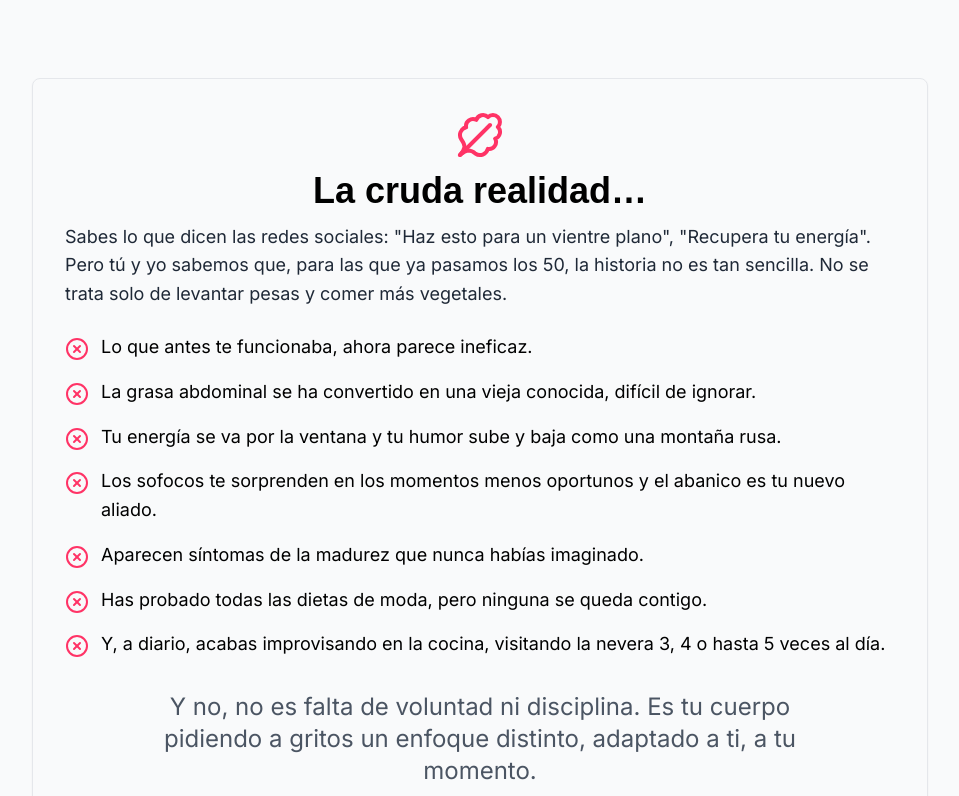
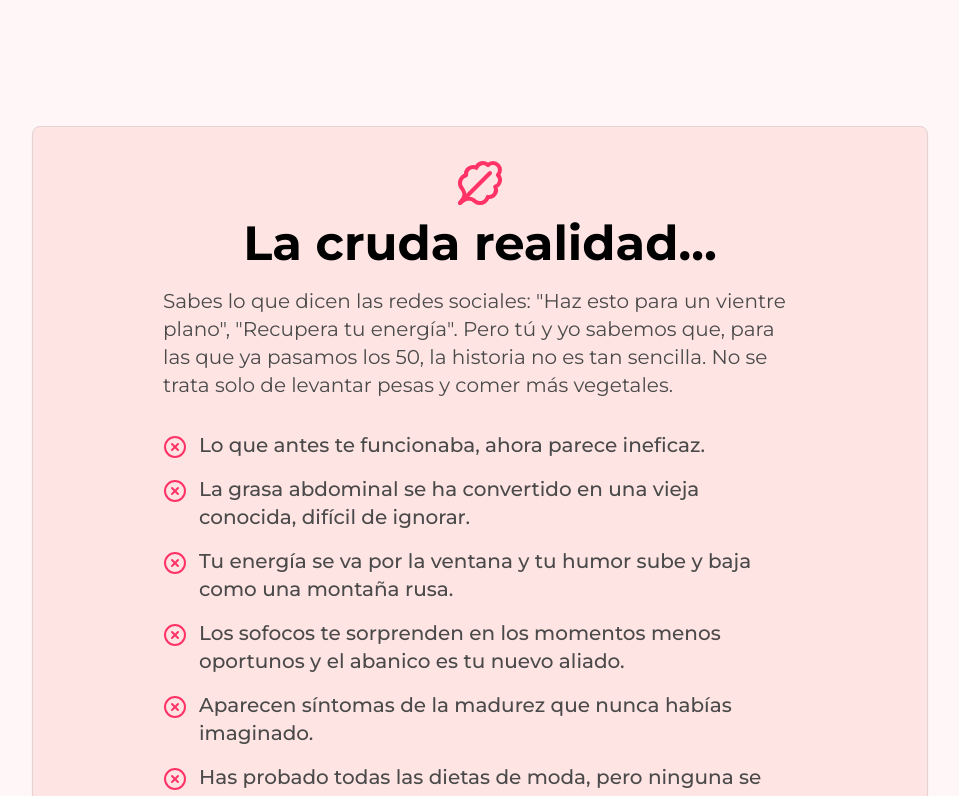
Before and after one commit to eventuresync/landing-template, a Next.js app: page / in a window 1280 px wide. Shown: the part 1144-1940 px from the top of the page, without its empty margins (160-1119 px from the left). Built offline with nearby package versions, Linux system fonts and the light colour scheme.

Commit message:
fixed some style color and space issues

```diff
--- a/app/globals.css
+++ b/app/globals.css
@@ -11,8 +11,8 @@
   --color-rating: #FFD700;
 
   /* Typography */
-  --font-titles: 'sans-serif-condensed', sans-serif;
-  --font-body: 'sans-serif-modern', sans-serif;
+  --font-titles: 'Montserrat', sans-serif;
+  --font-body: 'Montserrat', sans-serif;
 
   /* Font sizes */
   --text-h1: clamp(48px, 5vw, 56px);
--- a/app/layout.tsx
+++ b/app/layout.tsx
@@ -1,8 +1,11 @@
 import './globals.css';
 import type { Metadata } from 'next';
-import { Inter } from 'next/font/google';
+import { Montserrat } from 'next/font/google';
 
-const inter = Inter({ subsets: ['latin'] });
+const montserrat = Montserrat({
+  subsets: ['latin'],
+  display: 'swap',
+});
 
 export const metadata: Metadata = {
   title: 'Pilar Benitez | Programa Autocuidarte',
@@ -16,7 +19,7 @@ export default function RootLayout({
 }) {
   return (
     <html lang="es">
-      <body className={inter.className}>{children}</body>
+      <body className={montserrat.className}>{children}</body>
     </html>
   );
 }
--- a/app/page.tsx
+++ b/app/page.tsx
@@ -38,7 +38,7 @@ import Testimonials2 from '@/components/sections/StudentResults';
 
 export default function Home() {
   return (
-    <main className="min-h-screen bg-gray-50">
+    <main className="min-h-screen bg-[#FFF7F7]">
       <Header />
       <Hero />
       <Reality />
--- a/components/sections/AboutPilar.tsx
+++ b/components/sections/AboutPilar.tsx
@@ -6,7 +6,7 @@ import Image from 'next/image';
 
 export default function AboutPilar() {
   return (
-    <section className="py-20 relative max-w-[960px] mx-auto">
+    <section className="pt-20 pb-10 relative max-w-[960px] mx-auto">
       <div className="mx-auto px-4">
         <div className="flex flex-col gap-12 items-center max-w-6xl mx-auto">
 
--- a/components/sections/CourseInclude.tsx
+++ b/components/sections/CourseInclude.tsx
@@ -49,7 +49,7 @@ export default function CourseIncludes() {
           <Card className="p-8">
             <div className="flex flex-col items-center gap-3 mb-6">
               <UserCheck className="w-12 h-12 text-[#FF3366]" />
-              <h3 className="text-4xl text-center font-bold">
+              <h3 className="text-3xl lg:text-5xl text-center font-bold">
                 ¿Qué incluye el curso?
               </h3>
             </div>
@@ -63,7 +63,7 @@ export default function CourseIncludes() {
                     }}
                     className="mt-1 text-[#FF3366]"
                   />
-                  <div dangerouslySetInnerHTML={{ __html: item || '' }}></div>
+                  <div className='text-lg text-[#4A4A4A]' dangerouslySetInnerHTML={{ __html: item || '' }}></div>
                 </li>
               ))}
             </ul>
--- a/components/sections/Hero.tsx
+++ b/components/sections/Hero.tsx
@@ -20,8 +20,8 @@ export default function Hero() {
       </div>
 
       <Button
-        size="lg"
-        className="bg-[#FF3366] hover:bg-[#FF1F59] text-white px-8 py-6 text-lg rounded-full"
+        size="xl"
+        className="bg-[#FF3366] hover:bg-[#FF1F59] text-white text-2xl rounded-full"
       >
         ¡Empieza hoy mismo!
       </Button>
--- a/components/sections/Pricing.tsx
+++ b/components/sections/Pricing.tsx
@@ -6,33 +6,42 @@ import { Button } from '@/components/ui/button';
 
 export default function Pricing() {
   return (
-    <section className="py-20 bg-gray-50 max-w-[960px] mx-auto">
+    <section className="pb-20 pt-10 bg-gray-50 max-w-[960px] mx-auto">
       <div className="container mx-auto px-4">
-        <p className="text-l text-gray-600  text-center">
-        Es hora de que…
-        </p>
-        <p className="text-2xl text-center font-black mb-12 max-w-2xl mx-auto">
+        <p className="text-l text-gray-600 text-center">Es hora de que…</p>
+        <p className="text-2xl text-center text-[#4A4A4A] font-bold mb-12 max-w-2xl mx-auto">
           Comiences a deshincharte, recuperar tu energía
-        <br/>
-        y eliminar los síntomas de la menopausia
+          <br />y eliminar los síntomas de la menopausia
         </p>
 
-        <div className='flex items-center justify-center gap-12'>
-        <Card className="max-w-l p-8 md:p-12">
+        <div className="grid md:grid-cols-2 gap-8">
+          <Card className="p-8 md:p-12 h-full flex flex-col">
+            <div className="text-center mb-12">
+              <h3 className="text-xl font-bold text-[#FF3366] mb-2">
+                Curso
+              </h3>
+              <h4 className="text-2xl font-black">
+                Deshincharse 50+
+              </h4>
+              <div className="w-16 h-0.5 bg-[#FF3366] mx-auto mt-4"></div>
+            </div>
             <div className="text-center mb-8">
               <div className="text-4xl md:text-5xl font-black text-[#FF3366] mt-2">
                 347€
               </div>
               <p className="text-gray-600 mt-2">2 cuotas</p>
               <p className="text-gray-600">O pago único (ahorra 120€)</p>
+            <div className="w-full h-0.5 bg-[#FF3366] mx-auto mt-8"></div>
             </div>
 
-          <div className="flex justify-center items-center">
-            <span className="text-2xl font-bold text-gray-800 mb-4">
+
+            <div className="flex justify-center items-center mb-4">
+              <span className="text-2xl font-bold text-gray-800">
                 Lo que recibes
               </span>
             </div>
-          <div className="space-y-4 mb-8">
+
+            <div className="space-y-4 mb-8 flex-grow">
               {[
                 'Acceso de por vida al contenido',
                 'Actualizaciones gratuitas',
@@ -41,32 +50,46 @@ export default function Pricing() {
                 'Certificado de finalización',
                 'Bonus: 30 días de mentoría grupal',
               ].map((feature, i) => (
-              <div key={i} className="flex items-center space-x-3">
-                <Check className="w-5 h-5 text-[#FF3366]" />
+                <div key={i} className="flex items-start space-x-3">
+                  <Check className="w-5 h-5 text-[#FF3366] mt-1 flex-shrink-0" />
                   <span>{feature}</span>
                 </div>
               ))}
             </div>
 
-          <Button className="w-full bg-[#FF3366] hover:bg-[#FF1F59] text-white py-6 text-lg rounded-full">
-            ¡Quiero Unirme Ahora!
+            <Button className="w-full bg-[#FF3366] hover:bg-[#FF1F59] text-white py-6 text-lg rounded-full mt-auto uppercase font-bold">
+              ¡Empieza hoy!
             </Button>
           </Card>
-        <Card className="max-w-xl p-8 md:p-12">
-          <div className="text-center mb-8">
-            <div className="text-4xl md:text-5xl font-black text-[#FF3366] mt-2">
-              347€
-            </div>
-            <p className="text-gray-600 mt-2">2 cuotas</p>
-            <p className="text-gray-600">O pago único (ahorra 120€)</p>
+
+          <Card className="p-8 md:p-12 h-full flex flex-col">
+          <div className="text-center mb-12">
+              <h3 className="text-xl font-bold text-[#FF3366] mb-2">
+                Mentoría
+              </h3>
+              <h4 className="text-2xl font-black">
+                Autocuidarse 50+
+              </h4>
+              <div className="w-16 h-0.5 bg-[#FF3366] mx-auto mt-4"></div>
             </div>
 
-          <div className="flex justify-center items-center">
-            <span className="text-2xl font-bold text-gray-800 mb-4">
+            <div className="text-center mb-8">
+              <h4 className="text-2xl font-bold mb-4 mt-4">
+                Mentoría Premium con Pilar
+              </h4>
+              <p className="text-gray-600">
+                Reserva una cita con mi equipo para conocernos y ver si podemos ayudarte.
+              </p>
+              <div className="w-full h-0.5 bg-[#FF3366] mx-auto mt-8"></div>
+            </div>
+
+            <div className="flex justify-center items-center mb-4">
+              <span className="text-2xl font-bold text-gray-800">
                 Lo que recibes
               </span>
             </div>
-          <div className="space-y-4 mb-8">
+
+            <div className="space-y-4 mb-8 flex-grow">
               {[
                 'Acceso completo al curso Deshincarse 50+ y los bonos extra',
                 'Sesión inicial 1:1 con Pilar',
@@ -76,21 +99,18 @@ export default function Pricing() {
                 'Sesión final de cierre con Pilar',
                 'Soporte diario y comunidad por chat',
               ].map((feature, i) => (
-              <div key={i} className="flex items-center space-x-3">
-                <Check className="w-5 h-5 text-[#FF3366]" />
+                <div key={i} className="flex items-start space-x-3">
+                  <Check className="w-5 h-5 text-[#FF3366] mt-1 flex-shrink-0" />
                   <span>{feature}</span>
                 </div>
               ))}
             </div>
 
-          <Button className="w-full bg-[#FF3366] hover:bg-[#FF1F59] text-white py-6 text-lg rounded-full">
-            ¡Quiero Unirme Ahora!
+            <Button className="w-full bg-[#FF3366] hover:bg-[#FF1F59] text-white py-6 text-lg font-bold rounded-full mt-auto uppercase">
+              ¡Quiero Aplicar a la Mentoría!
             </Button>
           </Card>
         </div>
-
-
-
       </div>
     </section>
   );
--- a/components/sections/ProgramIncludes.tsx
+++ b/components/sections/ProgramIncludes.tsx
@@ -31,7 +31,7 @@ export default function ProgramIncludes() {
           <Card className="p-8">
             <div className="flex flex-col items-center gap-3 mb-6">
               <UserCheck className="w-12 h-12 text-[#FF3366]" />
-              <h3 className="text-4xl text-center font-bold">
+              <h3 className="text-3xl lg:text-5xl text-center font-bold">
                 ¿Qué incluye la mentoría?
               </h3>
             </div>
@@ -45,7 +45,7 @@ export default function ProgramIncludes() {
                     }}
                     className="mt-1 text-[#FF3366]"
                   />
-                  <div dangerouslySetInnerHTML={{ __html: item }}></div>
+                  <div className='text-lg text-[#4A4A4A]' dangerouslySetInnerHTML={{ __html: item }}></div>
                 </li>
               ))}
             </ul>
@@ -54,8 +54,8 @@ export default function ProgramIncludes() {
       </div>
       <div className="pt-12 flex justify-center items-center">
         <Button
-          size="lg"
-          className="bg-[#FF3366] hover:bg-[#FF1F59] text-white px-8 py-6 text-lg rounded-full"
+          size="xl"
+          className="bg-[#FF3366] hover:bg-[#FF1F59] text-white text-2xl rounded-full"
         >
           ¡Esto es para mi!
         </Button>
--- a/components/sections/Reality.tsx
+++ b/components/sections/Reality.tsx
@@ -17,16 +17,16 @@ const courseIncludesList = [
 
 export default function Reality() {
   return (
-    <section className="pt-20 pb-4 bg-gray-50 max-w-[960px] mx-auto">
+    <section className="pt-20 pb-4  max-w-[960px] mx-auto">
       <div className="container mx-auto px-4">
         <div className="flex justify-center items-center max-w-4xl mx-auto">
-          <Card className="p-8">
+          <Card className="p-8 px-[30px] lg:px-[130px]">
             <div className="flex flex-col items-center gap-3 mb-6">
               <LeafyGreen className="w-12 h-12 text-[#FF3366]" />
-              <h3 className="text-4xl text-center font-bold">
+              <h3 className="text-3xl lg:text-5xl text-center font-bold">
                 La cruda realidad…
               </h3>
-              <p className="text-l text-gray-800 ">
+              <p className="text-xl text-[#4A4A4A] mt-2 mb-2">
               Sabes lo que dicen las redes sociales: "Haz esto para un vientre plano", "Recupera tu energía". Pero tú y yo sabemos que, para las que ya pasamos los 50, la historia no es tan sencilla. No se trata solo de levantar pesas y comer más vegetales.
               </p>
             </div>
@@ -40,13 +40,14 @@ export default function Reality() {
                     }}
                     className="mt-1 text-[#FF3366]"
                   />
-                  <div dangerouslySetInnerHTML={{ __html: item || '' }}></div>
+                  <div className='text-xl font-medium text-[#4A4A4A]' dangerouslySetInnerHTML={{ __html: item || '' }}></div>
                 </li>
               ))}
             </ul>
-            <p className="text-2xl text-center text-gray-600 mt-8  max-w-2xl mx-auto">
-              Y no, no es falta de voluntad ni disciplina. Es tu cuerpo pidiendo a
-              gritos un enfoque distinto, adaptado a ti, a tu momento.
+            <p className="text-xl text-center text-[#4A4A4A]  mt-8  max-w-2xl mx-auto">
+              Y no, no es falta de voluntad ni disciplina. Es tu cuerpo <br/>
+              pidiendo a gritos un enfoque distinto, adaptado a ti, <br/>
+              a tu momento.
             </p>
           </Card>
         </div>
--- a/components/ui/button.tsx
+++ b/components/ui/button.tsx
@@ -24,6 +24,7 @@ const buttonVariants = cva(
         sm: 'h-9 rounded-md px-3',
         lg: 'h-11 rounded-md px-8',
         icon: 'h-10 w-10',
+        xl: 'h-24 px-16 py-8'
       },
     },
     defaultVariants: {
--- a/components/ui/card.tsx
+++ b/components/ui/card.tsx
@@ -9,7 +9,7 @@ const Card = React.forwardRef<
   <div
     ref={ref}
     className={cn(
-      'rounded-lg border bg-card text-card-foreground shadow-sm',
+      'rounded-lg border border-[#E6D2D2] bg-card bg-[#FFE4E4] text-card-foreground shadow-sm',
       className
     )}
     {...props}
```
Lines whose indentation alone changed are shown as unchanged.
